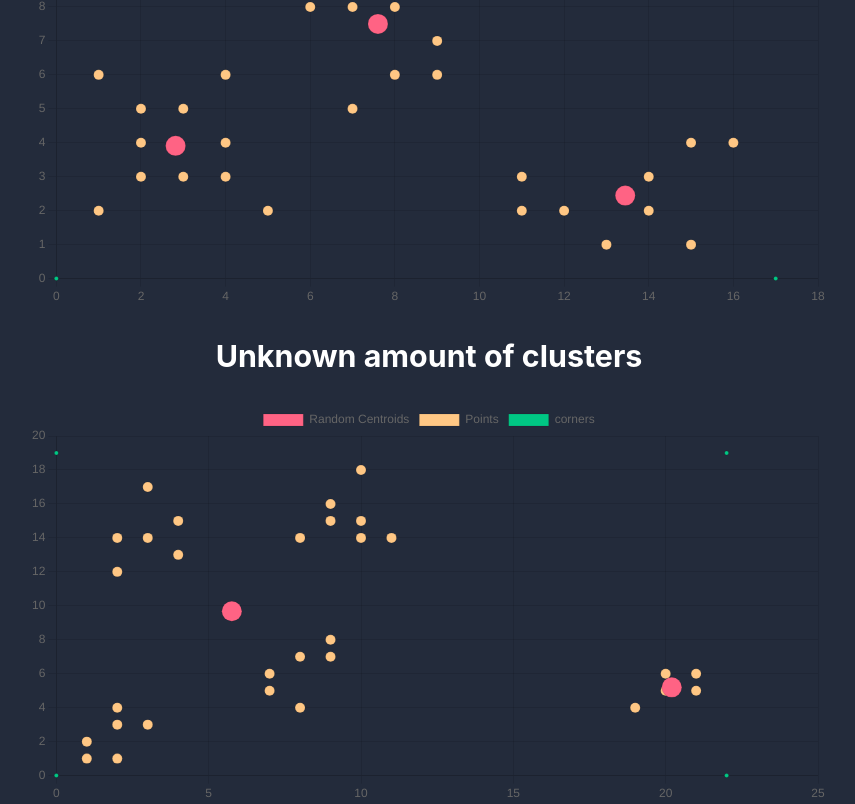
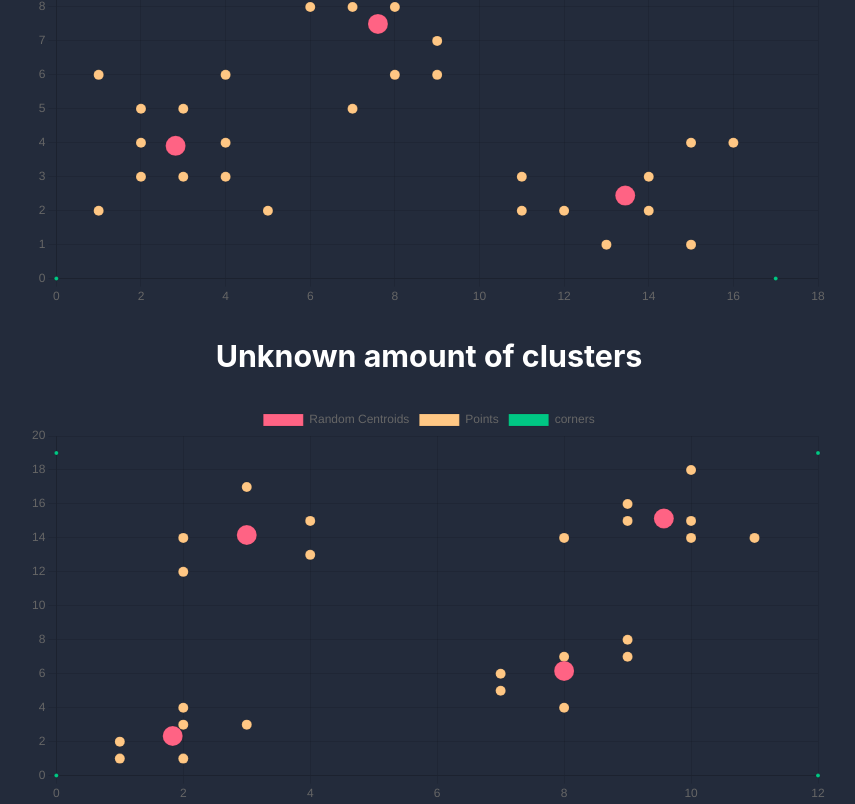
Before and after one commit to Webster2020/ML_ALGORITHMS, a React (Create React App) app: page / in a window 1280 px wide. Shown: the part 322-1126 px from the top of the page, without its empty margins (211-1066 px from the left). Built offline with nearby package versions, Linux system fonts and the light colour scheme; the HTML template or start-up script is replaced by a standard one.

Commit message:
last update of kMeans

```diff
--- a/src/algorithms/kMeans/K_Means.tsx
+++ b/src/algorithms/kMeans/K_Means.tsx
@@ -74,7 +74,7 @@ const KMeansComponent = () => {
       </div>
       <div>
         <h3>Unknown amount of clusters</h3>
-        <ScatterChart data={generateData(exampleData2, false, 2)}/>
+        <ScatterChart data={generateData(exampleData2, false, 6)}/>
       </div>
     </>
   );
--- a/src/algorithms/kMeans/algorithm.ts
+++ b/src/algorithms/kMeans/algorithm.ts
@@ -158,7 +158,7 @@ export class KMeans {
       const centroidIndex = this.centroidAssignments[i];
       const centroid = this.centroids[centroidIndex];
       const point = this.data[i];
-      const thisDistance = distance(point, centroid);
+      const thisDistance = distance(point, centroid) + this.k;
       sumDistanceSquared += thisDistance * thisDistance;
     }
 
--- a/src/algorithms/kMeans/data.ts
+++ b/src/algorithms/kMeans/data.ts
@@ -17,7 +17,7 @@ export const example_2dnk = [
   [4,15], [3,17], [8,4], [7,6], [7,5],
   [8,7], [9,7], [9,8], [8,14], [9,15],
   [9,16], [10,15], [10,14], [11,14], [10,18],
-  [20,5], [21,5], [21,6], [19,4], [20, 6]
+  // [20,5], [21,5], [21,6], [19,4], [20, 6]
 ];
 
 export const example_3d3k = [
```
